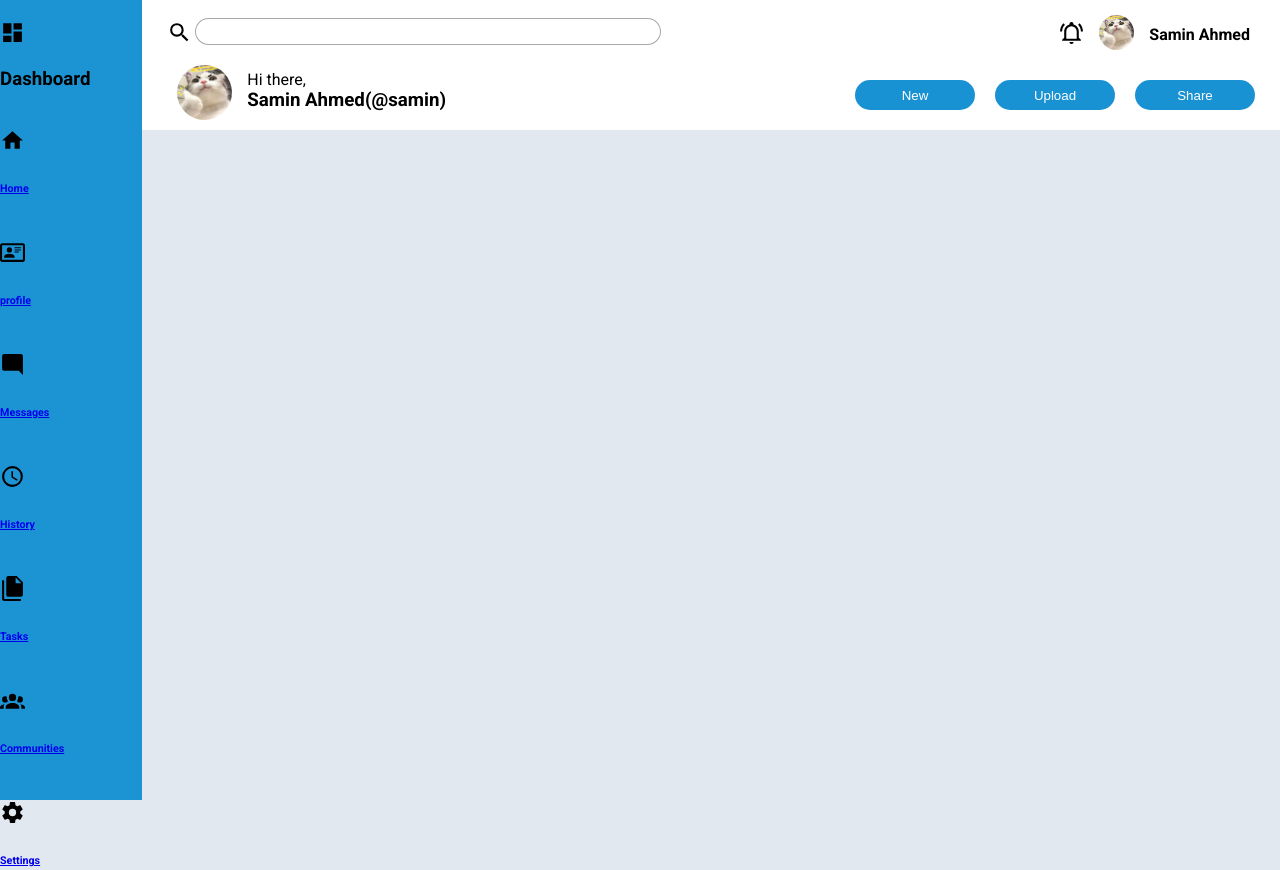
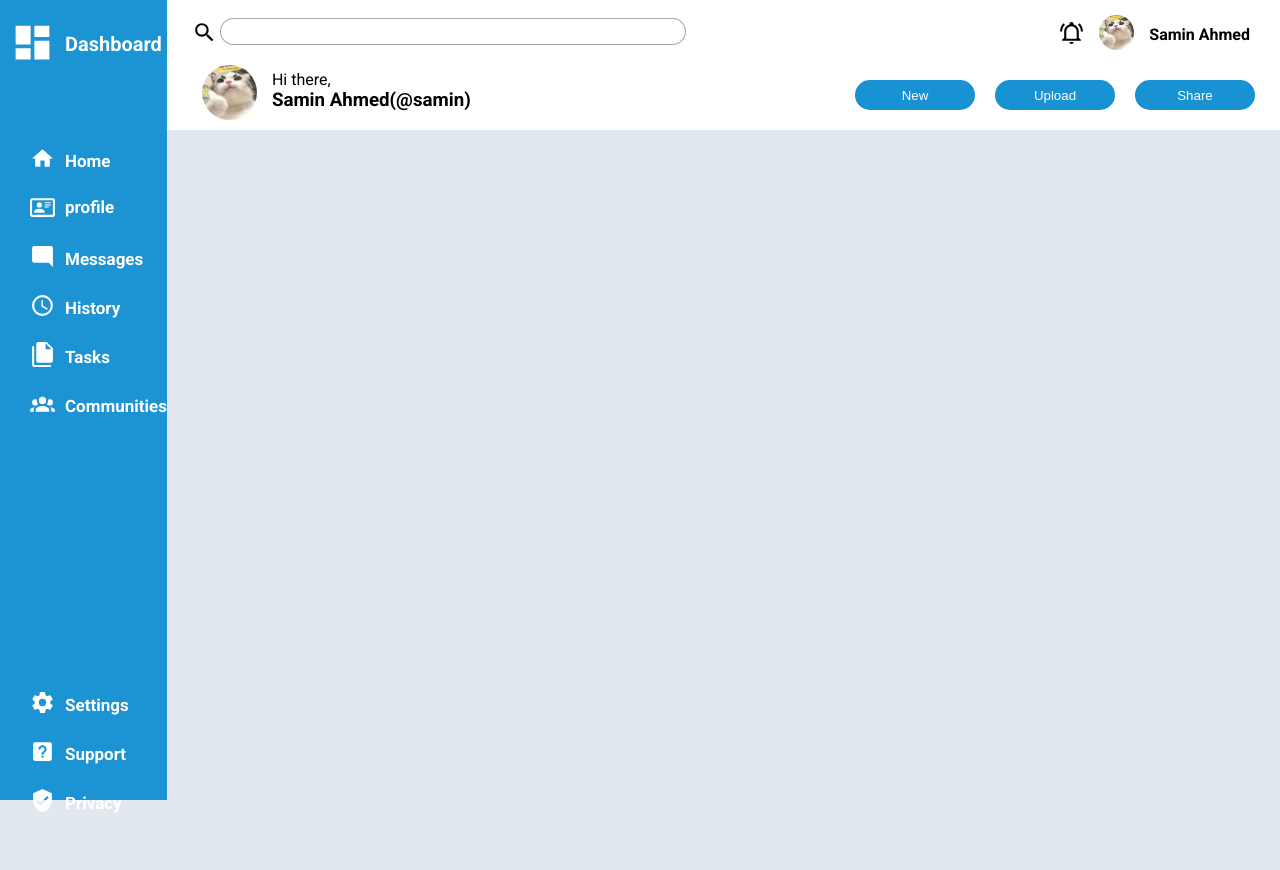
Before and after one commit to saminahmed22/odin_adminDash, a plain HTML site: page index.html in a window 1280 px wide. Shown: the top 870 px of the page. After the commit the page ends 817 px from the top, so only its background shows below. Drawn offline with Linux system fonts and the light colour scheme.

Commit message:
styles[sidebar]: finish styling for sidebar

```diff
--- a/styles.css
+++ b/styles.css
@@ -95,7 +95,47 @@ p{
     grid-area: 1 / 1 / -1 / 2;
     background-color: rgb(28,148,211);
 }
-
+.sidebar_title{
+    display: flex;
+    gap: 10px;
+    padding-left: 10px;
+    grid-area: 1 / 1 / 2 / 2;
+    margin-bottom: 50px;
+}
+.sidebar_title_text{
+    padding-top: 12px;
+    font-size: 20px;
+    color: white;
+}
+.sidebar_title_icon{
+    height: 45px;
+    filter: invert(1)
+}
+a{
+    text-decoration: none;
+}
+.sidebar_link{
+    display: flex;
+    gap: 10px;
+    padding-left: 15px;
+}
+.sidebar_link:nth-child(6){
+    margin-bottom: 250px;
+}
+.sidebar_action_icon{
+    filter: invert(1)
+}
+.sidebar_label{
+    font-size: 17px;
+    margin: 25px 0 0 0;
+    color: white;
+}
+.sidebar_profile_label{
+    margin: 22px 0 0 0;
+}
+.sidebar_label:hover{
+    color: black;
+}
 .main_container{
     grid-area: 2 / 2 / -1 / -1;
 }
```
